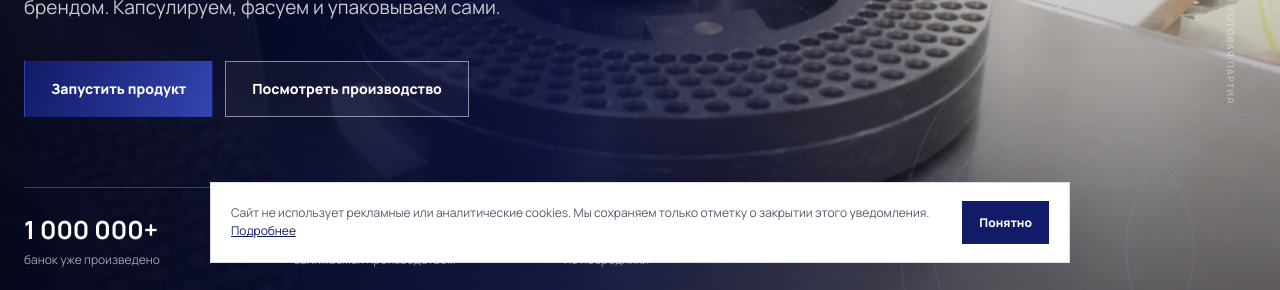
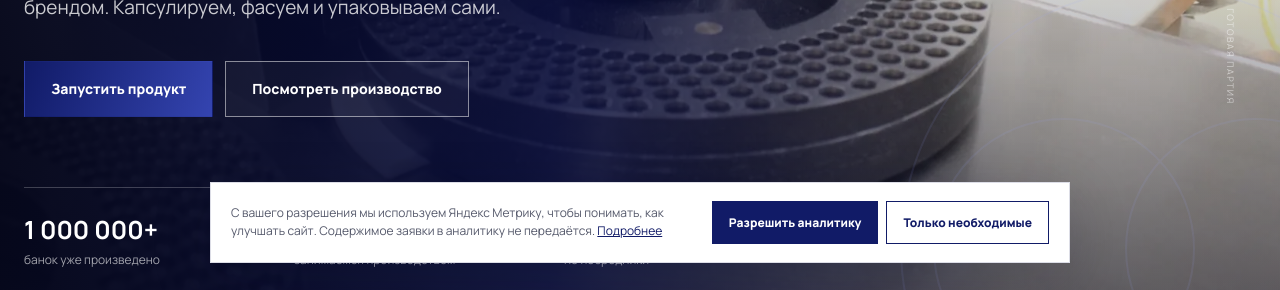
Before and after one commit to mitsuoke/fgn-nn, a plain HTML site: page index.html in a window 1280 px wide. Shown: the part 513-803 px from the top of the page. Drawn offline with Linux system fonts and the light colour scheme.

Commit message:
Add analytics consent to main page

```diff
--- a/index.html
+++ b/index.html
@@ -5,7 +5,7 @@
   <title>FGN — контрактное производство БАД и фасовка</title>
   <meta name="description" content="Контрактное производство БАД под вашим брендом: капсулирование, фасовка сухих смесей и чая, упаковка, этикетирование и сопровождение маркировки.">
   <meta name="theme-color" content="#111b67"><meta property="og:title" content="FGN — контрактное производство БАД"><meta property="og:description" content="От задачи и сырья до упакованной партии под вашим брендом."><meta property="og:type" content="website"><meta property="og:image" content="assets/hero-production.webp">
-  <link rel="preconnect" href="https://fonts.googleapis.com"><link rel="preconnect" href="https://fonts.gstatic.com" crossorigin><link href="https://fonts.googleapis.com/css2?family=Manrope:wght@400;500;600;700;800&display=swap" rel="stylesheet"><link rel="stylesheet" href="styles.css?v=6"><script src="script.js?v=4" defer></script>
+  <link rel="preconnect" href="https://fonts.googleapis.com"><link rel="preconnect" href="https://fonts.gstatic.com" crossorigin><link href="https://fonts.googleapis.com/css2?family=Manrope:wght@400;500;600;700;800&display=swap" rel="stylesheet"><link rel="stylesheet" href="styles.css?v=7"><script src="script.js?v=5" defer></script>
 </head>
 <body class="home-page">
   <a class="skip-link" href="#main">К содержанию</a>
@@ -47,5 +47,5 @@
   </main>
   <footer class="site-footer" id="contacts"><div class="container footer-top"><div><a class="brand brand-footer" href="#top"><svg class="brand-mark" viewBox="0 0 64 64" aria-hidden="true"><circle cx="32" cy="32" r="29"/><circle cx="32" cy="18" r="14"/><circle cx="44" cy="25" r="14"/><circle cx="44" cy="39" r="14"/><circle cx="32" cy="46" r="14"/><circle cx="20" cy="39" r="14"/><circle cx="20" cy="25" r="14"/></svg><span class="brand-name">FGN</span><span class="brand-divider"></span><span class="brand-full">Forrest Gamp Nutrition</span></a><p>Контрактное производство БАД<br>и фасовка сухой продукции.</p></div><div class="footer-contact"><span>Телефон</span><a href="tel:+79065787413">+7 906 578-74-13</a><span>E-mail</span><a href="mailto:Burunduk.shop@mail.ru">Burunduk.shop@mail.ru</a><span>MAX</span><a href="https://max.ru/u/f9LHodD0cOJ4Gz6_dBcxC8qTw7-I0zcEpgBTzrHa4m_TrK-93wW_vx1WF8g" target="_blank" rel="noopener">Написать в MAX</a></div><div class="footer-address"><span>Производство</span><p>Нижегородская область,<br>г. Павлово, пер. Правика, д. 2а</p><span>Офис</span><p>г. Нижний Новгород,<br>Комсомольское шоссе, д. 3, склад 77</p></div></div><div class="container footer-bottom"><p>© <span id="year"></span> FGN · ООО «Бурундук Шоп»</p><p>ИНН 5257195209 · ОГРН 1205200004250</p><a href="privacy.html">Политика конфиденциальности</a></div></footer>
   <nav class="home-mobile-quick" aria-label="Быстрая связь"><a href="tel:+79065787413">Позвонить</a><a href="https://max.ru/u/f9LHodD0cOJ4Gz6_dBcxC8qTw7-I0zcEpgBTzrHa4m_TrK-93wW_vx1WF8g" target="_blank" rel="noopener">MAX</a></nav>
-  <aside class="cookie-notice" id="cookie-notice" aria-label="Уведомление о данных браузера" hidden><p>Сайт не использует рекламные или аналитические cookies. Мы сохраняем только отметку о закрытии этого уведомления. <a href="privacy.html#browser-data">Подробнее</a></p><button type="button" id="cookie-notice-close">Понятно</button></aside>
+  <aside class="cookie-notice" id="cookie-notice" aria-label="Настройки аналитики" hidden><p>С вашего разрешения мы используем Яндекс Метрику, чтобы понимать, как улучшать сайт. Содержимое заявки в аналитику не передаётся. <a href="privacy.html#browser-data">Подробнее</a></p><div class="cookie-actions"><button type="button" id="cookie-analytics-accept">Разрешить аналитику</button><button class="cookie-decline" type="button" id="cookie-analytics-decline">Только необходимые</button></div></aside>
 </body></html>
```
